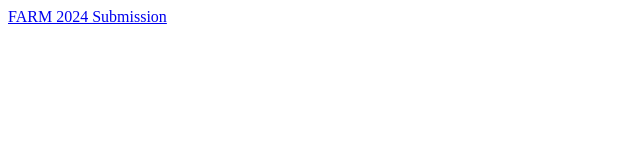
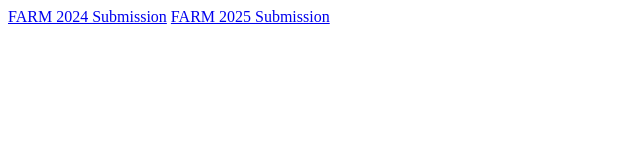
Before and after one commit to jagen31/jagen31.github.io, a plain HTML site: page index.html in a window 1280 px wide. Shown: the whole page, without its empty margins (0-640 px from the left). Drawn offline with Linux system fonts and the light colour scheme.

Commit message:
add this years farm paper

```diff
--- a/index.html
+++ b/index.html
@@ -1 +1,2 @@
 <a href="papers/farm2024.pdf">FARM 2024 Submission</a>
+<a href="papers/farm2025.pdf">FARM 2025 Submission</a>
```
Also changed, not shown: 1 other file.
